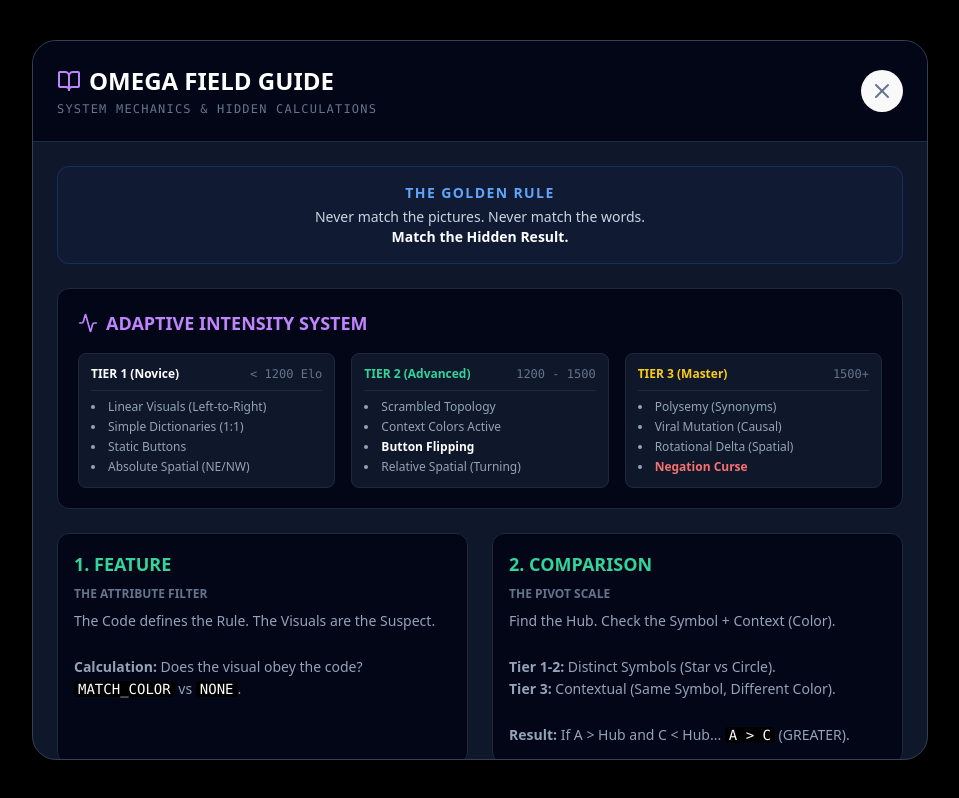
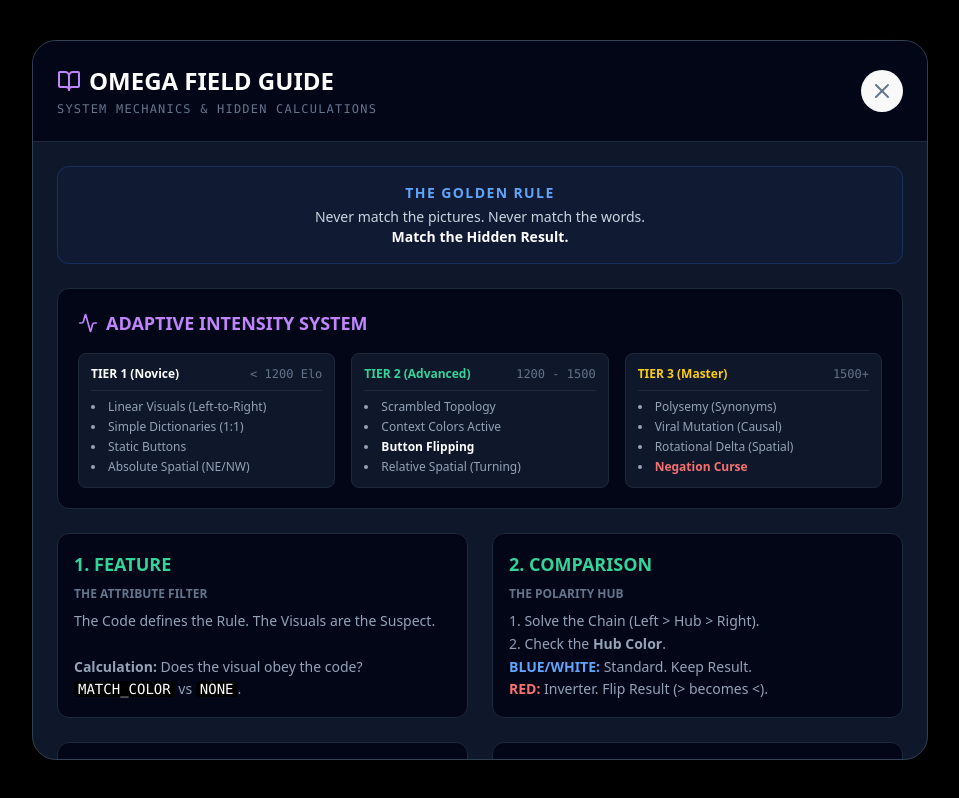
Before and after one commit to mitigd/project-omega, a React (Vite) app: page / in a window 1280 px wide. Both pictures are taken after a click on the button 1167 px from the left and 40 px from the top of the page. Shown: the whole page, without its empty margins (160-1119 px from the left). Built offline with nearby package versions, Linux system fonts and the light colour scheme.

Commit message:
add in new rules

```diff
--- a/src/App.tsx
+++ b/src/App.tsx
@@ -160,7 +160,6 @@ const generateFluxFeature = (prevResult: string | null, forceMatch: boolean, tie
 };
 
 // 2. FLUX COMPARISON
-// 2. FLUX COMPARISON (Fixed: Polarity Hub to break Directional Lock)
 const generateFluxComparison = (prevResult: string | null, forceMatch: boolean, tier: number): { stim: StimulusData, result: string } => {
     const relations = tier >= 2 ? ['GREATER', 'LESSER', 'UNKNOWN'] : ['GREATER', 'LESSER'];
 
@@ -1100,15 +1099,15 @@ const TutorialModal = ({ onClose }: { onClose: () => void }) => {
           {/* 2. Comparison */}
           <div className="bg-slate-950 p-4 rounded-xl border border-slate-800">
             <div className="text-emerald-400 font-black text-lg mb-2">2. COMPARISON</div>
-            <div className="text-xs text-slate-500 uppercase font-bold mb-2">The Pivot Scale</div>
+            <div className="text-xs text-slate-500 uppercase font-bold mb-2">The Polarity Hub</div>
             <p className="text-slate-400 text-sm leading-relaxed">
-              Find the Hub. Check the Symbol + Context (Color).
-              <br/><br/>
-              <strong>Tier 1-2:</strong> Distinct Symbols (Star vs Circle).
+              1. Solve the Chain (Left &gt; Hub &gt; Right).
               <br/>
-              <strong>Tier 3:</strong> Contextual (Same Symbol, Different Color).
-              <br/><br/>
-              <strong>Result:</strong> If A &gt; Hub and C &lt; Hub... <span className="text-white font-mono bg-black px-1 rounded">A &gt; C</span> (GREATER).
+              2. Check the <strong>Hub Color</strong>.
+              <br/>
+              <strong className="text-blue-400">BLUE/WHITE:</strong> Standard. Keep Result.
+              <br/>
+              <strong className="text-red-400">RED:</strong> Inverter. Flip Result (&gt; becomes &lt;).
             </p>
           </div>
 
```
